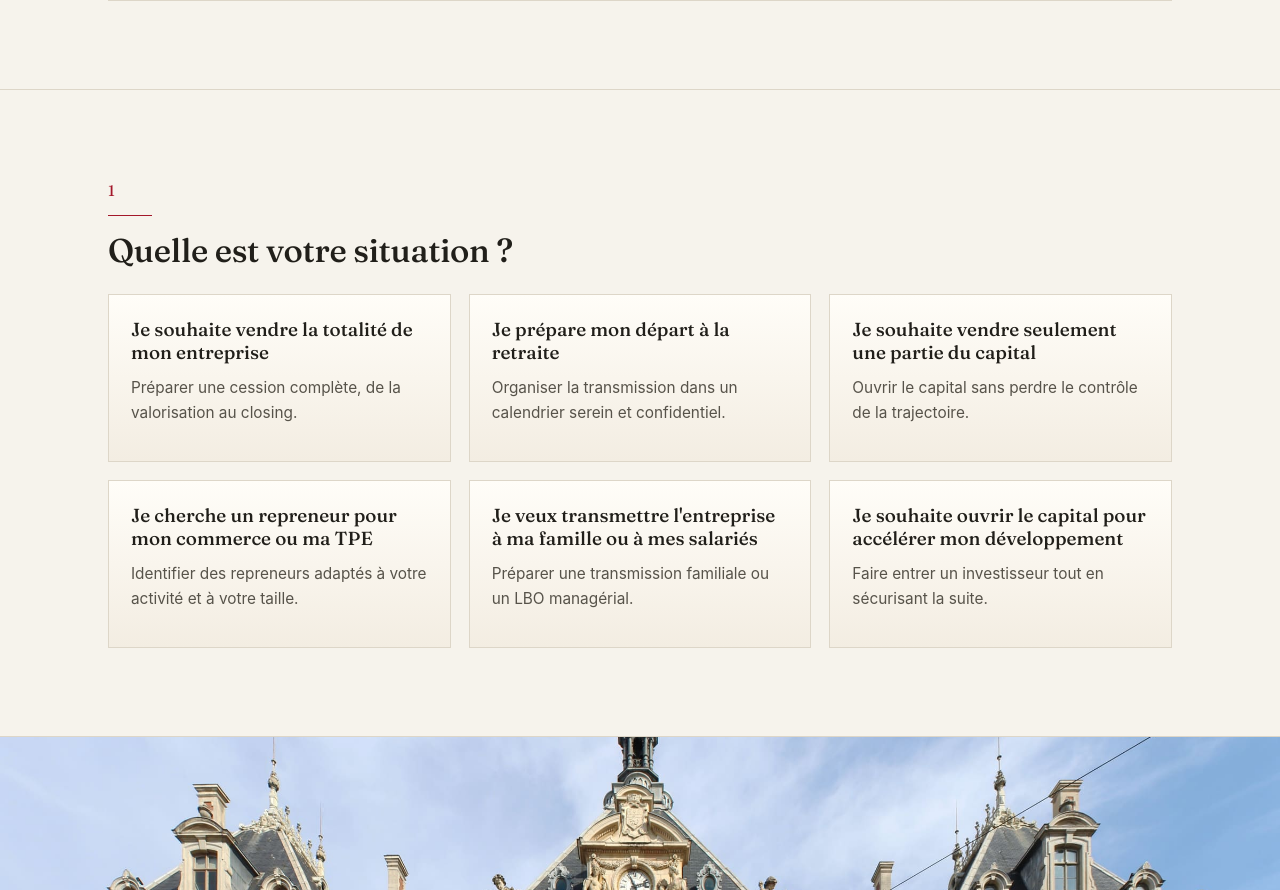
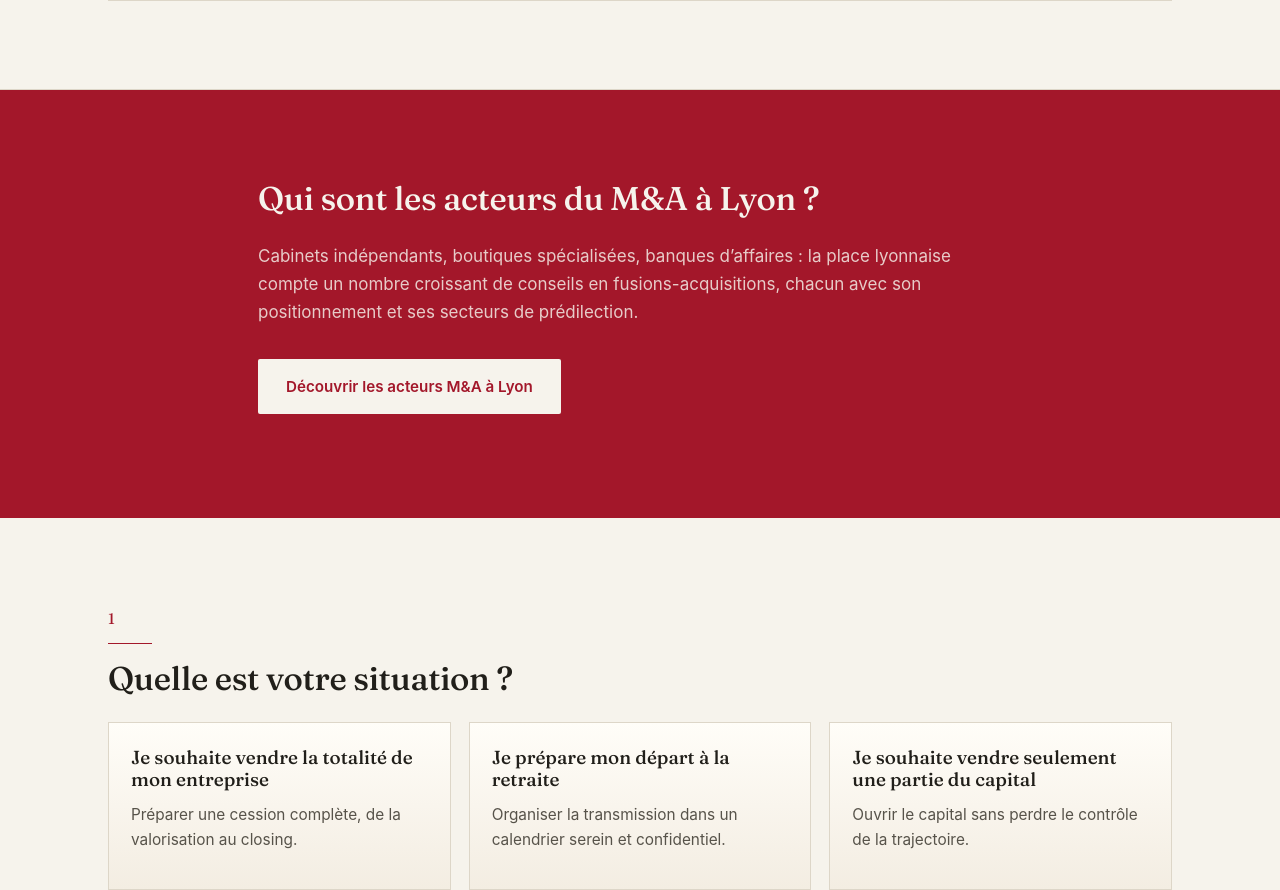
Before and after one commit to Dilcap/lyon.finance, a plain HTML site: page index.html in a window 1280 px wide. Shown: the part 824-1714 px from the top of the page. Drawn offline with Linux system fonts and the light colour scheme; no server answers; files whose address does not match are found by name.

Commit message:
Ajoute un teaser vers la page Acteurs M&A sous les actualités de la home

```diff
--- a/index.html
+++ b/index.html
@@ -80,6 +80,14 @@
             <div class="carousel-dots" id="news-dots"></div>
           </div>
         </div>
+      </div>
+    </section>
+
+    <section class="band" id="acteurs-ma">
+      <div class="wrap band-inner">
+        <h2>Qui sont les acteurs du M&amp;A à Lyon&nbsp;?</h2>
+        <p>Cabinets indépendants, boutiques spécialisées, banques d’affaires&nbsp;: la place lyonnaise compte un nombre croissant de conseils en fusions-acquisitions, chacun avec son positionnement et ses secteurs de prédilection.</p>
+        <p class="band-action"><a href="/acteurs-ma-lyon/" class="btn btn-light">Découvrir les acteurs M&amp;A à Lyon</a></p>
       </div>
     </section>
 
```
